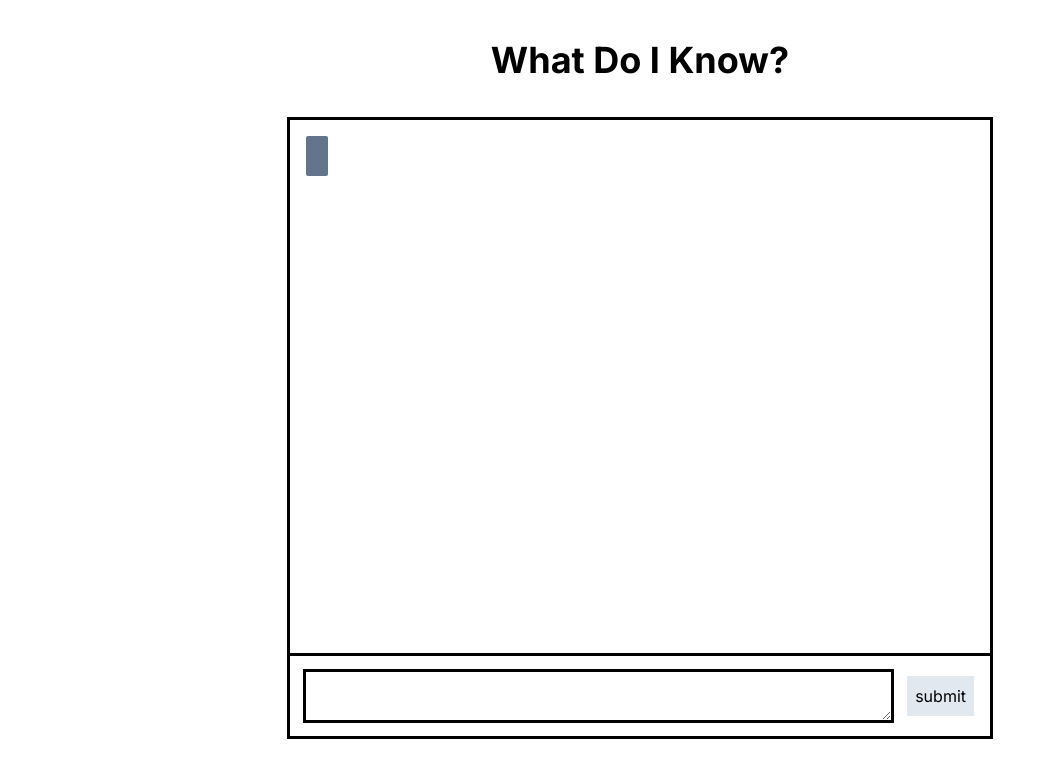
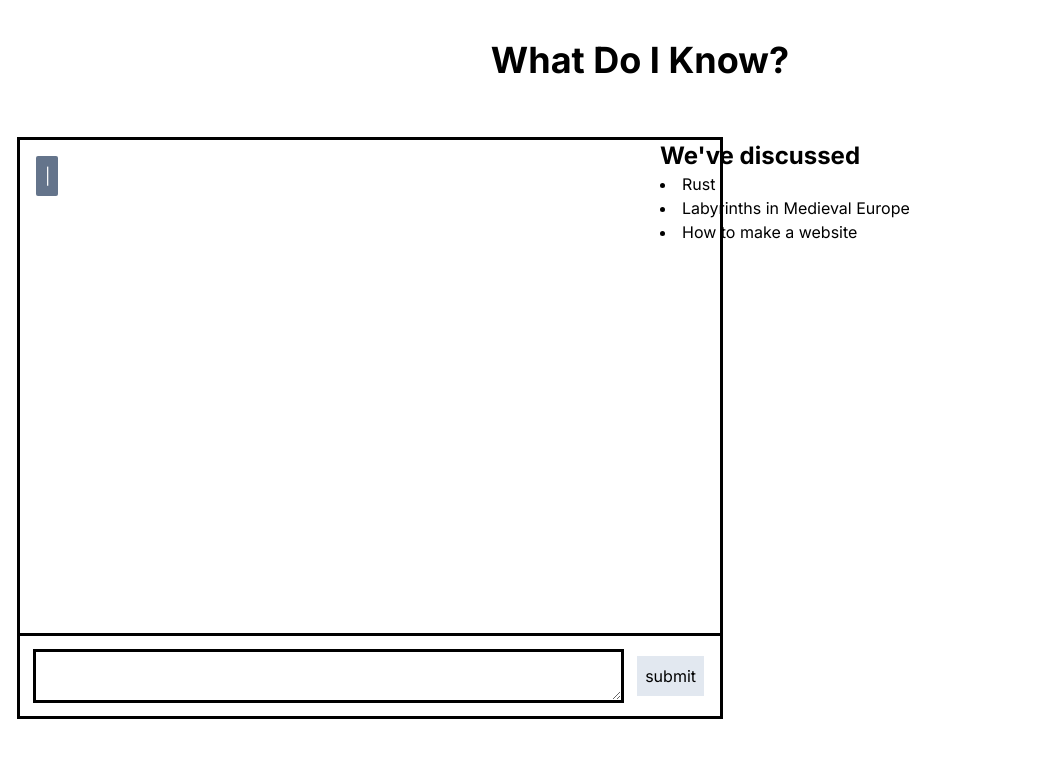
Before and after one commit to rey-soleil/what-do-i-know, a Next.js app: page / in a window 1280 px wide. Shown: the top 778 px of the page, without its empty margins (0-1039 px from the left). Built offline with nearby package versions, Linux system fonts and the light colour scheme; no server answers.

Commit message:
feat(summary): add Summary component which is currently a hard-coded list of topics. Soon, it will be generated by the agent, and eventually, it will be a mind map of all topics discussed.

```diff
--- /dev/null
+++ b/app/components/Summary.tsx
@@ -0,0 +1,22 @@
+const exampleTopics = [
+  "Rust",
+  "Labyrinths in Medieval Europe",
+  "How to make a website",
+];
+
+/*
+ * This component summarizes topics you've discussed with the agent
+ * TODO: use actual topics obtained by asking the agent to summarize
+ */
+export default function Summary() {
+  return (
+    <div className="mx-5">
+      <h2 className="text-2xl font-bold">We&apos;ve discussed</h2>
+      <ul className="list-inside list-disc">
+        {exampleTopics.map((topic) => (
+          <li key={topic}>{topic}</li>
+        ))}
+      </ul>
+    </div>
+  );
+}
--- a/app/page.tsx
+++ b/app/page.tsx
@@ -1,10 +1,16 @@
 import Messenger from "./components/Messenger";
+import Summary from "./components/Summary";
 
 export default function Home() {
   return (
-    <main className="flex h-full flex-col items-center pb-16">
+    <main className="flex h-full w-full flex-col items-center pb-16">
       <h1 className="p-10 text-4xl font-bold">What Do I Know?</h1>
-      <Messenger />
+      <div className="flex h-full w-full flex-row p-5">
+        <div className="h-full w-1/2">
+          <Messenger />
+        </div>
+        <div className="w-1/2"><Summary /></div>
+      </div>
     </main>
   );
 }
```
